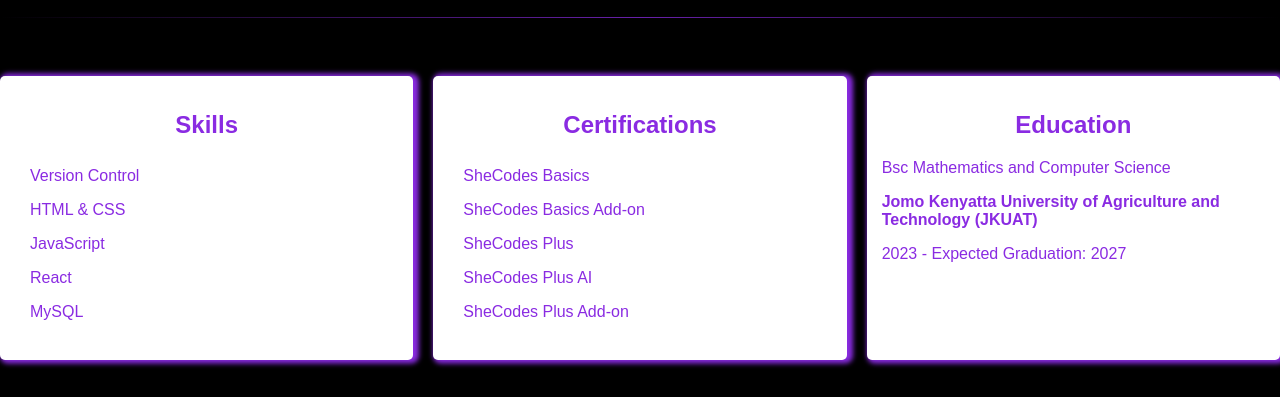
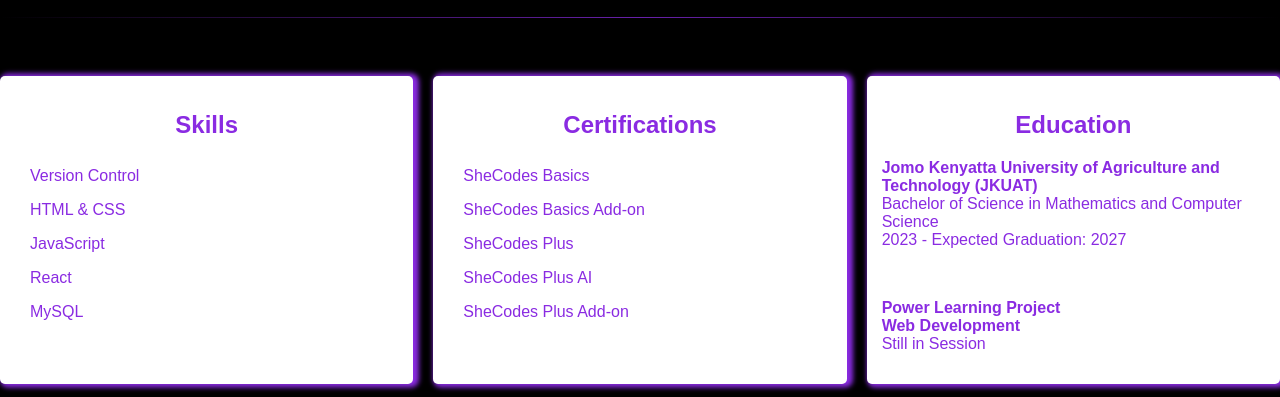
Before and after one commit to Olive-Njoroge/MyPortfolio, a plain HTML site: page index.html in a window 1280 px wide. Shown: the part 341-738 px from the top of the page. Drawn offline with Linux system fonts and the light colour scheme.

Commit message:
Added plp to education

```diff
--- a/index.html
+++ b/index.html
@@ -72,9 +72,13 @@
         <!--Education Background-->
             <div id="education">
                 <h2>Education</h2>
-                <p>Bsc Mathematics and Computer Science</p>
-                <p><strong>Jomo Kenyatta University of Agriculture and Technology (JKUAT)</strong></p>
-                <p>2023 &hyphen; Expected Graduation: 2027</p>
+                <p><strong>Jomo Kenyatta University of Agriculture and Technology (JKUAT)</strong><br>Bachelor of Science in Mathematics and Computer Science<br>
+                2023 &hyphen; Expected Graduation: 2027</p><br></p>
+                <p></p>
+
+                <p>
+                <p><strong>Power Learning Project<br> Web Development</strong><br>Still in Session</p>
+
             </div>
 
         <!--Interests section-->
```
